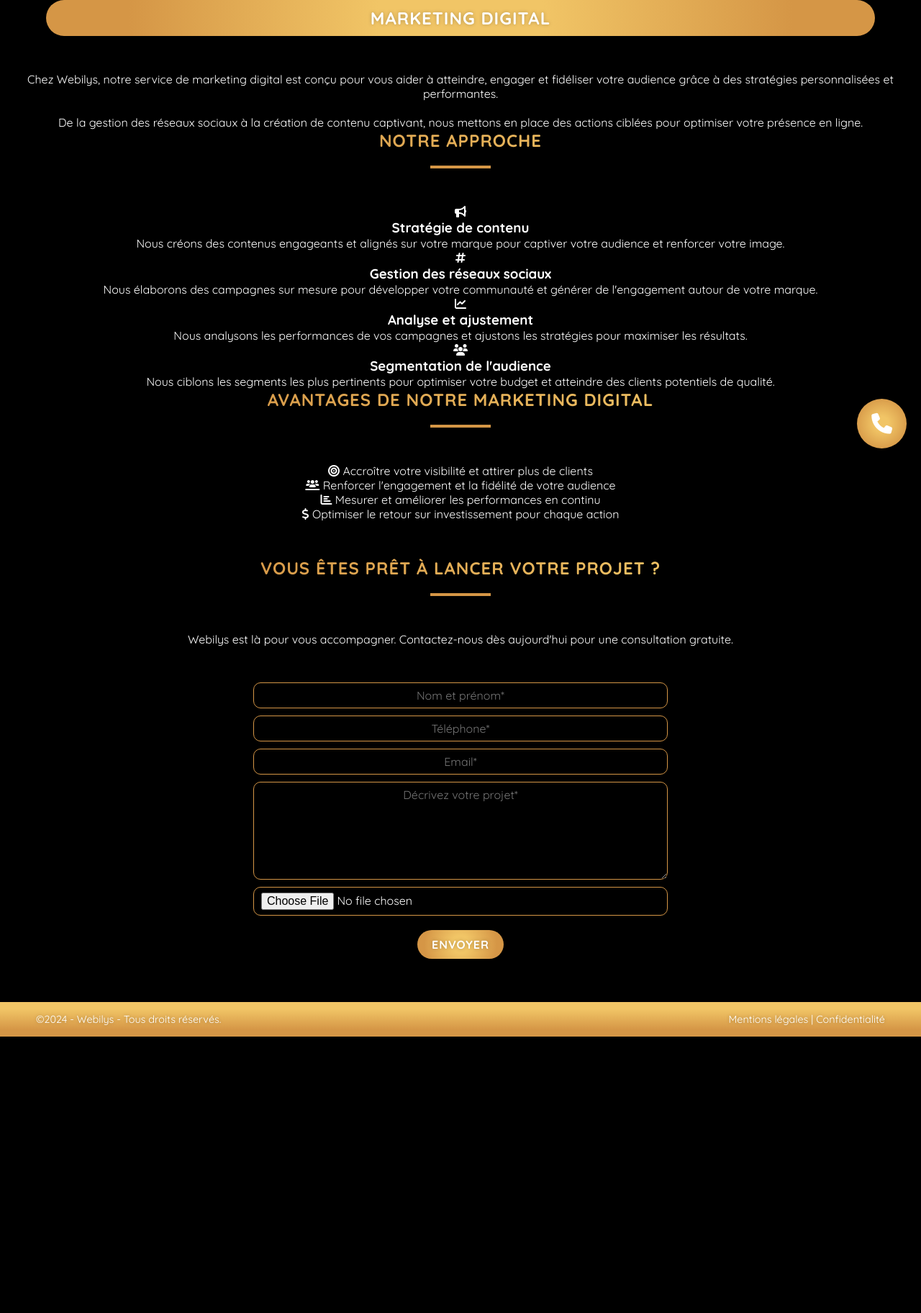
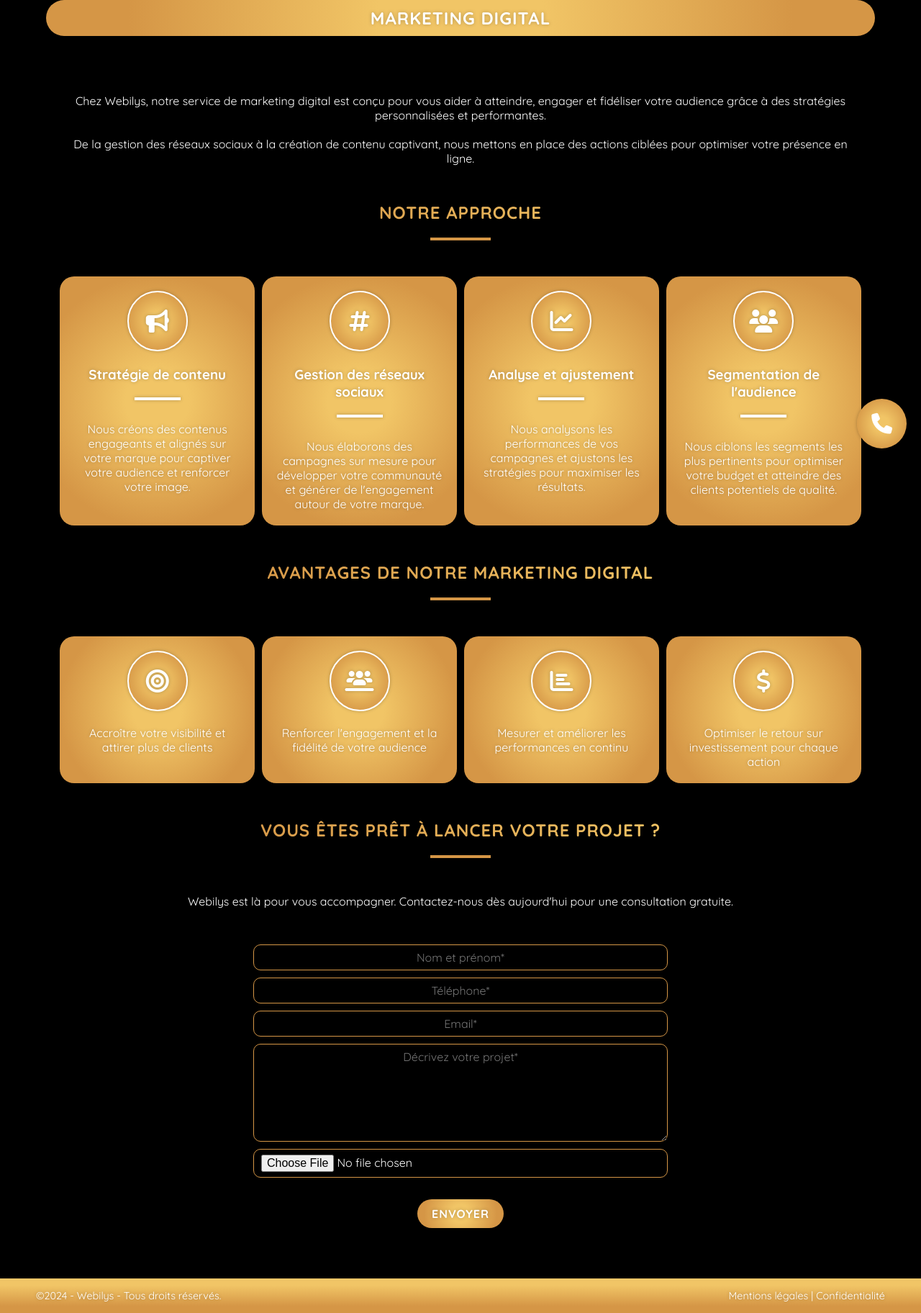
Before and after one commit to Webilys/webilys, a PHP site: page /marketing.html in a window 1280 px wide. Shown: the part 137-1961 px from the top of the page at 72% size. Before the commit the page ends 1577 px from the top, so only its background shows below. Run offline with PHP 8.4, Linux system fonts and the light colour scheme; some libraries are stand-ins or nearby versions.

Commit message:
10/01/2025 16:56

```diff
--- a/assets/css/components/_buttons.scss
+++ b/assets/css/components/_buttons.scss
@@ -35,7 +35,7 @@ button[type="submit"] {
   border: none;
   padding: 10px 20px;
   border-radius: 360px;
-  margin: 10px auto;
+  margin: 20px auto;
   font-weight: bold;
   font-size: 1rem;
   letter-spacing: 1px;
--- a/assets/css/index.css
+++ b/assets/css/index.css
@@ -121,7 +121,7 @@ button[type=submit] {
   border: none;
   padding: 10px 20px;
   border-radius: 360px;
-  margin: 10px auto;
+  margin: 20px auto;
   font-weight: bold;
   font-size: 1rem;
   letter-spacing: 1px;
@@ -821,4 +821,122 @@ footer .legal-link {
 .legal a:hover {
   cursor: url(../img/cursor-white.ico), pointer;
   color: #f1c566;
+}
+
+#services-pages {
+  width: 87%;
+  margin: 30px auto;
+  padding: 30px 0 0;
+  text-align: center;
+}
+#services-pages #details,
+#services-pages #avantages {
+  margin-top: 50px;
+}
+#services-pages #details #details-container,
+#services-pages #details #avantages-container,
+#services-pages #avantages #details-container,
+#services-pages #avantages #avantages-container {
+  display: grid;
+  grid-template-columns: repeat(4, 1fr);
+  gap: 10px;
+  -webkit-box-align: center;
+      -ms-flex-align: center;
+          align-items: center;
+  -webkit-box-pack: center;
+      -ms-flex-pack: center;
+          justify-content: center;
+  margin-top: 30px;
+}
+@media screen and (max-width: 1170px) {
+  #services-pages #details #details-container,
+  #services-pages #details #avantages-container,
+  #services-pages #avantages #details-container,
+  #services-pages #avantages #avantages-container {
+    grid-template-columns: 1fr;
+  }
+}
+#services-pages #details #details-container .detail-item,
+#services-pages #details #details-container .avantage-item,
+#services-pages #details #avantages-container .detail-item,
+#services-pages #details #avantages-container .avantage-item,
+#services-pages #avantages #details-container .detail-item,
+#services-pages #avantages #details-container .avantage-item,
+#services-pages #avantages #avantages-container .detail-item,
+#services-pages #avantages #avantages-container .avantage-item {
+  height: 100%;
+  background: radial-gradient(circle, #f1c566 20%, #d59646 80%);
+  -webkit-box-shadow: 0 0 5px rgba(0, 0, 0, 0.25);
+          box-shadow: 0 0 5px rgba(0, 0, 0, 0.25);
+  border-radius: 20px;
+  padding: 20px;
+  color: #fff;
+  text-shadow: 0 0 5px rgba(0, 0, 0, 0.25);
+}
+#services-pages #details #details-container .detail-item i,
+#services-pages #details #details-container .avantage-item i,
+#services-pages #details #avantages-container .detail-item i,
+#services-pages #details #avantages-container .avantage-item i,
+#services-pages #avantages #details-container .detail-item i,
+#services-pages #avantages #details-container .avantage-item i,
+#services-pages #avantages #avantages-container .detail-item i,
+#services-pages #avantages #avantages-container .avantage-item i {
+  font-size: 2rem;
+  padding: 40px;
+  color: #fff;
+  text-shadow: 0 0 5px rgba(0, 0, 0, 0.25);
+  display: block;
+  width: 40px;
+  height: 40px;
+  background: radial-gradient(circle, #f1c566 20%, #d59646 80%);
+  display: -webkit-box;
+  display: -ms-flexbox;
+  display: flex;
+  -webkit-box-pack: center;
+      -ms-flex-pack: center;
+          justify-content: center;
+  -webkit-box-align: center;
+      -ms-flex-align: center;
+          align-items: center;
+  margin: 0 auto 20px;
+  border-radius: 360px;
+  border: 2px solid #fff;
+  -webkit-box-shadow: 0 0 5px rgba(0, 0, 0, 0.25);
+          box-shadow: 0 0 5px rgba(0, 0, 0, 0.25);
+}
+#services-pages #details #details-container .detail-item h3,
+#services-pages #details #details-container .avantage-item h3,
+#services-pages #details #avantages-container .detail-item h3,
+#services-pages #details #avantages-container .avantage-item h3,
+#services-pages #avantages #details-container .detail-item h3,
+#services-pages #avantages #details-container .avantage-item h3,
+#services-pages #avantages #avantages-container .detail-item h3,
+#services-pages #avantages #avantages-container .avantage-item h3 {
+  padding-bottom: 30px;
+}
+#services-pages #details #details-container .detail-item h3:after,
+#services-pages #details #details-container .avantage-item h3:after,
+#services-pages #details #avantages-container .detail-item h3:after,
+#services-pages #details #avantages-container .avantage-item h3:after,
+#services-pages #avantages #details-container .detail-item h3:after,
+#services-pages #avantages #details-container .avantage-item h3:after,
+#services-pages #avantages #avantages-container .detail-item h3:after,
+#services-pages #avantages #avantages-container .avantage-item h3:after {
+  content: "";
+  display: block;
+  width: 60px;
+  margin: 20px auto 0;
+  border: 2px solid #fff;
+  -webkit-box-shadow: 0 0 5px rgba(0, 0, 0, 0.25);
+          box-shadow: 0 0 5px rgba(0, 0, 0, 0.25);
+}
+#services-pages #details #details-container .detail-item p,
+#services-pages #details #details-container .avantage-item p,
+#services-pages #details #avantages-container .detail-item p,
+#services-pages #details #avantages-container .avantage-item p,
+#services-pages #avantages #details-container .detail-item p,
+#services-pages #avantages #details-container .avantage-item p,
+#services-pages #avantages #avantages-container .detail-item p,
+#services-pages #avantages #avantages-container .avantage-item p {
+  color: #fff;
 }/*# sourceMappingURL=index.css.map */
--- a/assets/css/index.scss
+++ b/assets/css/index.scss
@@ -6,3 +6,4 @@
 @import "./layout/main";
 @import "./layout/footer";
 @import "./pages/legal";
+@import "./pages/pages-services";
--- /dev/null
+++ b/assets/css/pages/_pages-services.scss
@@ -0,0 +1,70 @@
+#services-pages {
+  width: 87%;
+  margin: 30px auto;
+  padding: 30px 0 0;
+  text-align: center;
+
+  #details,
+  #avantages {
+    margin-top: 50px;
+
+    #details-container,
+    #avantages-container {
+      display: grid;
+      grid-template-columns: repeat(4, 1fr);
+      gap: 10px;
+      align-items: center;
+      justify-content: center;
+      margin-top: 30px;
+
+      @media screen and (max-width: 1170px) {
+        grid-template-columns: 1fr;
+      }
+
+      .detail-item,
+      .avantage-item {
+        height: 100%;
+        background: $degradeRadial;
+        box-shadow: 0 0 5px $blackShadow;
+        border-radius: 20px;
+        padding: 20px;
+        color: $white;
+        text-shadow: 0 0 5px $blackShadow;
+
+        i {
+          font-size: 2rem;
+          padding: 40px;
+          color: $white;
+          text-shadow: 0 0 5px $blackShadow;
+          display: block;
+          width: 40px;
+          height: 40px;
+          background: $degradeRadial;
+          display: flex;
+          justify-content: center;
+          align-items: center;
+          margin: 0 auto 20px;
+          border-radius: 360px;
+          border: 2px solid $white;
+          box-shadow: 0 0 5px $blackShadow;
+        }
+
+        h3 {
+          padding-bottom: 30px;
+
+          &:after {
+            content: "";
+            display: block;
+            width: 60px;
+            margin: 20px auto 0;
+            border: 2px solid $white;
+            box-shadow: 0 0 5px $blackShadow;
+          }
+        }
+        p {
+          color: $white;
+        }
+      }
+    }
+  }
+}
```
Also changed, not shown: 1 other file.
